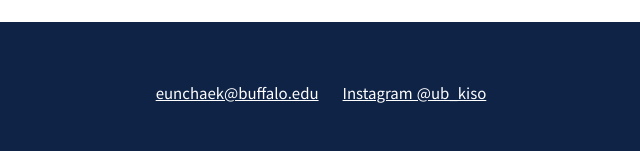
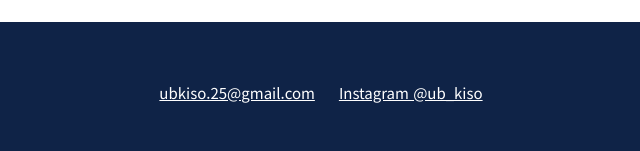
Before and after one commit to chaechaemilk/kiso-website, a plain HTML site: page index.html in a window 1280 px wide. Shown: the part 4811-4962 px from the top of the page, 277-917 px from the left. Drawn offline with Linux system fonts and the light colour scheme.

Commit message:
Update email contact in footer links

```diff
--- a/index.html
+++ b/index.html
@@ -241,7 +241,7 @@
         <span>UB KISO</span>
       </a>
       <div class="footer-links">
-        <a href="mailto:eunchaek@buffalo.edu">eunchaek@buffalo.edu</a>
+        <a href="mailto:ubkiso.25@gmail.com">ubkiso.25@gmail.com</a>
         <a href="https://www.instagram.com/ub_kiso/" target="_blank" rel="noopener">Instagram @ub_kiso</a>
       </div>
       <span>© KISO, University at Buffalo</span>
```
